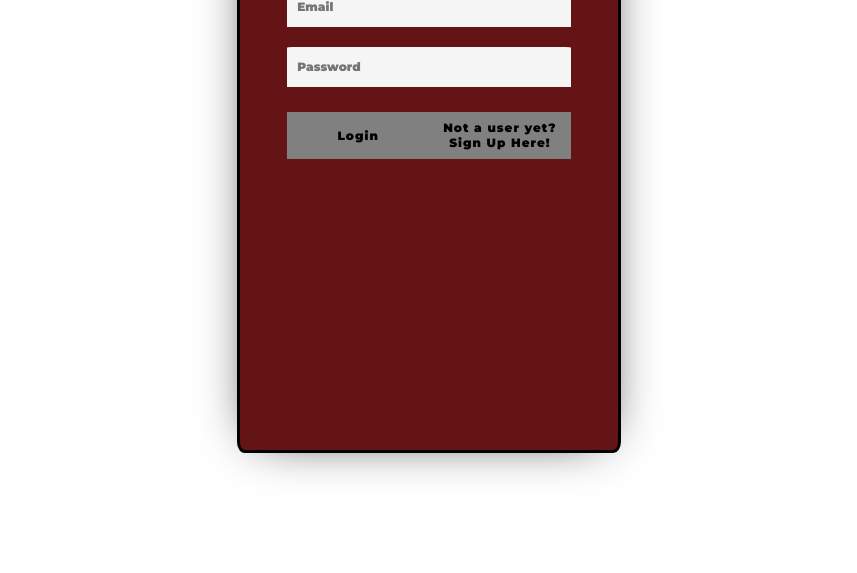
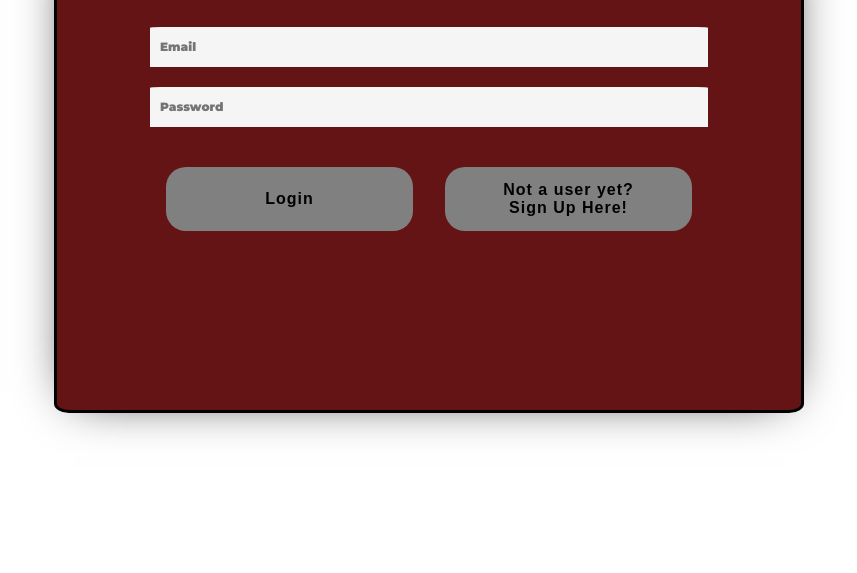
Before and after one commit to NeckbeardThePirate/theSkuttlebucket, a website with bundled scripts: page skuttlebucket/index.html in a window 1280 px wide. Shown: the part 227-800 px from the top of the page, without its empty margins (211-1068 px from the left). Built offline with nearby package versions, Linux system fonts and the light colour scheme; a web font is replaced by a local one.

Commit message:
styling and function changes to login and sign up pages

```diff
--- a/skuttlebucket/index.css
+++ b/skuttlebucket/index.css
@@ -15,8 +15,8 @@ html, body {
 }
 
 #content_container {
-    width: 30%;
-    height: 70%;
+    width: 90%;
+    height: 50rem;
 }
 
 #form_container {
@@ -45,8 +45,8 @@ html, body {
 
 #form_header {
     display: inline-block;
-    font-size: 15px;
-    font-weight: bolder;
+    font-size: 30px;
+    font-weight: 900;
     text-transform: uppercase;
     letter-spacing: 3px;
 
@@ -65,7 +65,9 @@ html, body {
 #form_content_inner_container {
     width: 75%;
     height: 100%;
-    float: left;
+    display:flex;
+    flex-direction: column;
+    align-items: center;
 }
 
 input {
@@ -86,58 +88,83 @@ input {
 #button_container {
     width: 100%;
     height: 10%;
-    background-color: grey;
     color: black;
     float: left;
     margin-top: 5px;
+    display: flex;
+    flex-direction: column;
+    justify-content: flex-start;
+    align-items: center;
 }
 
 #button_container button {
     width: 50%;
     height: 100%;
-    float: left;
-    background: transparent;
-    color: inherit;
-    font-family: Montserrat;
     letter-spacing: 1px;
     font-weight: 900;
-    font-size: 12px;
+    font-size: 16px;
     cursor: pointer;
     display: flex;
     justify-content: center;
     align-items: center;
+
 }
-
-#button_container a {
-    width: 50%;
-    height: 100%;
-    float: left;
-    background: transparent;
-    color: inherit;
-    font-family: Montserrat;
-    letter-spacing: 1px;
-    font-weight: 900;
-    font-size: 12px;
-    cursor: pointer;
-    display: flex;
-    justify-content: center;
-    align-items: center;
-    text-decoration: none;
-    text-align: center;
+.nav-button:focus {
+    outline: 2px solid slategray;
+    transform: scale(1.05);
 }
-
-#register-button:focus {
+/* #switch-to-register-button:focus {
     outline: 2px solid slategray;
 }
 
 #login-button:focus {
     outline: 2px solid slategray;
-}
-
-#button_container a:focus {
-    outline: 2px solid slategray;
-}
+} */
 
 .all-text {
     font-family: 'monospace', 'Lucida Console', 'Courier New';
 }
+
+.nav-button {
+    background-color: grey;
+    height: 100%;
+    width: 30%;
+    padding: 2rem;
+    border-radius: 20px;
+    margin: 1rem;
+    font-weight: 900;
+}
+
+@media (min-width: 1024px) {
+
+    #content_container {
+        width: 70%;
+        height: 60%;
+        display: flex;
+        flex-direction: column;
+        align-items: center;
+        justify-content: center;
+        max-width: 750px;
+    }
+
+    #button_container {
+        width: 100%;
+        height: 10%;
+        color: black;
+        float: left;
+        margin-top: 5px;
+        margin: 2rem;
+        display: flex;
+        flex-direction: row;
+    }
+
+    .nav-button {
+        background-color: grey;
+        height: 100%;
+        width: 30%;
+        padding: 2rem;
+        border-radius: 20px;
+        margin: 1rem;
+        font-weight: 900;
+    }
+}
--- a/skuttlebucket/index.html
+++ b/skuttlebucket/index.html
@@ -16,7 +16,7 @@
         <div id="content_container">
             <div id="form_container">
                 <div id="form_header_container">
-                    <h2 id="form_header">theSkuttlebucket LOGIN</h2>
+                    <h2 class='all-text' id="form_header">theSkuttlebucket LOGIN</h2>
                 </div>
                 <div id="form_content_container">
                     <div id="form_content_inner_container">
@@ -24,8 +24,8 @@
                         <input type="password" id="password" placeholder="Password">
 
                         <div id="button_container">
-                            <button id="login-button">Login</button>
-                            <a id="switch-to-register-button" href='signup.html'>Not a user yet?<br>Sign Up Here!</a>
+                            <button class='nav-button' id="login-button">Login</button>
+                            <button  class='nav-button' id="switch-to-register-button">Not a user yet?<br>Sign Up Here!</button>
                         </div>
                     </div>
                 </div>
--- a/skuttlebucket/index.js
+++ b/skuttlebucket/index.js
@@ -16,7 +16,7 @@ const app = initializeApp(firebaseConfig);
 const auth = getAuth(app);
 const firestore = getFirestore(app);
 
-
+const switchToSignUpButton = document.getElementById('switch-to-register-button');
 
 function login () {
   var email = document.getElementById('email').value
@@ -96,3 +96,7 @@ document.addEventListener("DOMContentLoaded", function() {
         }
     });
 });
+
+switchToSignUpButton.addEventListener('click', function() {
+    window.location.href = 'signup.html'
+})
--- a/skuttlebucket/signup.js
+++ b/skuttlebucket/signup.js
@@ -17,6 +17,7 @@ const app = initializeApp(firebaseConfig);
 const auth = getAuth(app);
 const firestore = getFirestore(app);
 
+const switchToLoginButton = document.getElementById('switch-to-login-button');
 
 function register() {
   var email = document.getElementById('email').value
@@ -138,6 +139,10 @@ document.addEventListener("DOMContentLoaded", function() {
         });
 });
 
+switchToLoginButton.addEventListener('click', function() {
+    window.location.href = 'index.html';
+})
+
 // Does not work...
 // function sendVerificationEmail() {
 //     const user = auth.currentUser;
--- a/skuttlebucket/styles.css
+++ b/skuttlebucket/styles.css
@@ -966,7 +966,7 @@ a {
     background-color: grey;
     width: 12rem;
     height: 3rem;
-    padding: 1rem;
+    padding: 1.5rem;
     font-size: 26px;
     font-weight: 700;
 }
--- a/skuttlebucket/userProfile.js
+++ b/skuttlebucket/userProfile.js
@@ -443,7 +443,7 @@ function loadBucket(bucketAuthor, bucketID, bucketText, bucketComments, mooCount
     bucketDisplayTextContent.textContent = `"${bucketText}"`;
     bucketDisplayMooCount.textContent = `🐮X${currentMooCount}`
     bucketDisplayGoatCount.textContent = `🐐X${currentGoatCount}`
-    bucketDisplayDeletePostButtonTextContent.textContent = 'Delete this post';
+    bucketDisplayDeletePostButtonTextContent.textContent = 'Delete post';
 
     // if (bucketAuthor in userFollowingList) {
     //     bucketDisplayFollowButtonTextContent.textContent = `UnFollow @${bucketAuthor}`;
```
Also changed, not shown: skuttlebucket/signup.html (+2 -2 lines).
